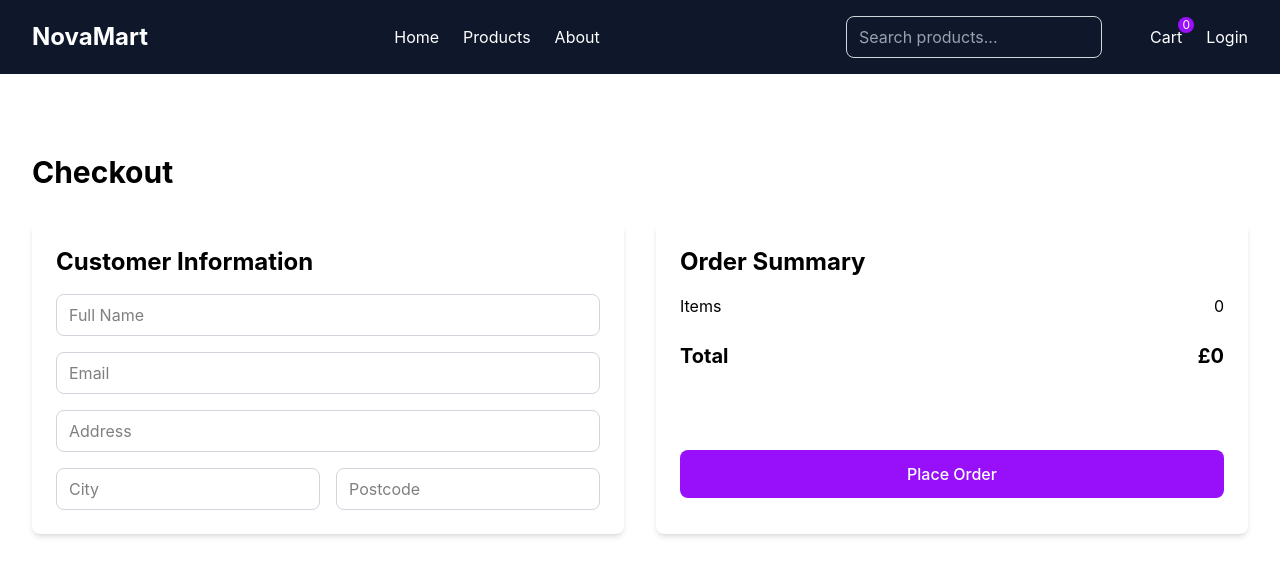
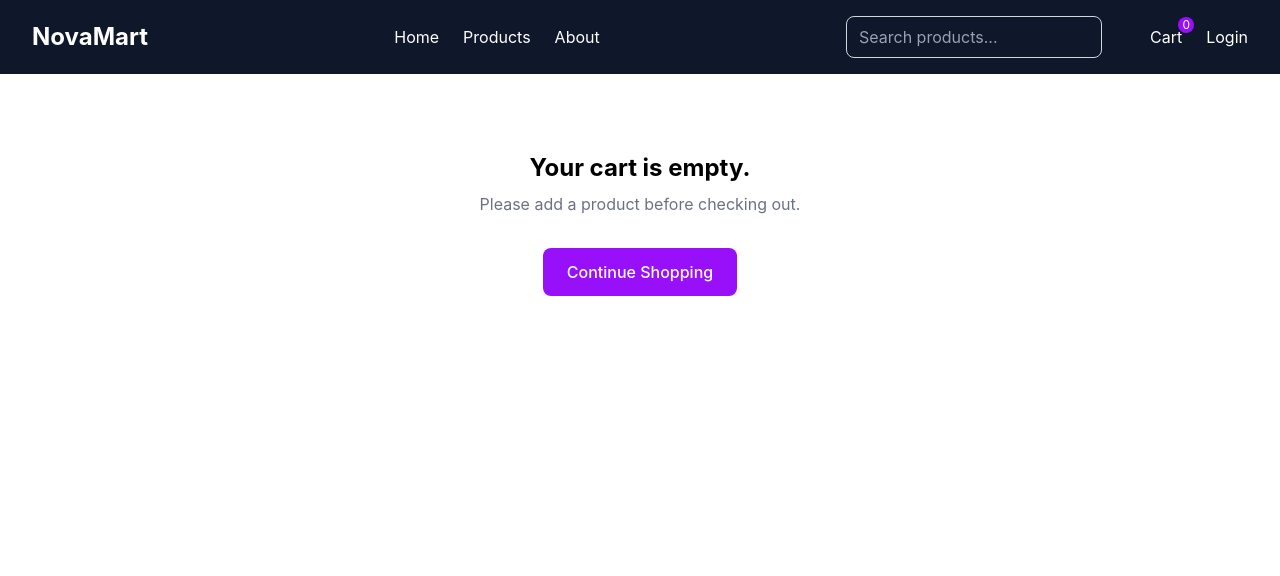
Before and after one commit to anitaAkhoondzade/novamart-react, a React (Vite) app: page /checkout in a window 1280 px wide. Shown: the top 576 px of the page. Built offline with nearby package versions, Linux system fonts and the light colour scheme.

Commit message:
refactor: polish cart and checkout flow

```diff
--- a/src/components/common/NoResults.jsx
+++ b/src/components/common/NoResults.jsx
@@ -1,9 +1,11 @@
-export default function NoResults({ title, description }) {
+export default function NoResults({ title, description, action }) {
   return (
-    <div className="flex flex-col items-center justify-center min-h-75">
+    <div className="flex min-h-75 flex-col items-center justify-center">
       <h2 className="text-2xl font-bold">{title}</h2>
 
       <p className="mt-2 text-gray-500">{description}</p>
+
+      {action && <div className="mt-6">{action}</div>}
     </div>
   );
 }
--- a/src/pages/Cart.jsx
+++ b/src/pages/Cart.jsx
@@ -12,6 +12,14 @@ export default function Cart() {
       <NoResults
         title="Your cart is empty."
         description="please choose a product"
+        action={
+          <Link
+            to="/products"
+            className="mt-2 inline-block rounded-lg bg-purple-600 px-6 py-3 font-medium text-white hover:bg-purple-700"
+          >
+            Continue Shopping
+          </Link>
+        }
       />
     );
   return (
--- a/src/pages/Checkout.jsx
+++ b/src/pages/Checkout.jsx
@@ -1,6 +1,7 @@
 import { useContext, useState } from "react";
 import { CartContext } from "../context/CartContext";
-import { useNavigate } from "react-router-dom";
+import { Link, useNavigate } from "react-router-dom";
+import NoResults from "../components/common/NoResults";
 
 export default function Checkout() {
   const [formData, setFormData] = useState({
@@ -10,13 +11,17 @@ export default function Checkout() {
     city: "",
     postcode: "",
   });
-  const { total, totalItems, clearCart } = useContext(CartContext);
+  const { cart, total, totalItems, clearCart } = useContext(CartContext);
 
   const orderId = `NM-${Date.now()}`;
   const navigate = useNavigate();
 
   function handleSubmit(e) {
     e.preventDefault();
+
+    if (cart.length === 0) {
+      return;
+    }
 
     if (
       !formData.name ||
@@ -34,6 +39,22 @@ export default function Checkout() {
     navigate("/order-success", {
       state: { orderId },
     });
+  }
+  if (cart.length === 0) {
+    return (
+      <NoResults
+        title="Your cart is empty."
+        description="Please add a product before checking out."
+        action={
+          <Link
+            to="/products"
+            className="mt-2 inline-block rounded-lg bg-purple-600 px-6 py-3 font-medium text-white hover:bg-purple-700"
+          >
+            Continue Shopping
+          </Link>
+        }
+      />
+    );
   }
 
   return (
@@ -55,6 +76,7 @@ export default function Checkout() {
                     name: e.target.value,
                   })
                 }
+                required
                 className="w-full rounded-lg border border-gray-300 px-3 py-2"
               />
 
@@ -68,6 +90,7 @@ export default function Checkout() {
                     email: e.target.value,
                   })
                 }
+                required
                 className="w-full rounded-lg border border-gray-300 px-3 py-2"
               />
 
@@ -81,6 +104,7 @@ export default function Checkout() {
                     address: e.target.value,
                   })
                 }
+                required
                 className="w-full rounded-lg border border-gray-300 px-3 py-2"
               />
 
@@ -95,6 +119,7 @@ export default function Checkout() {
                       city: e.target.value,
                     })
                   }
+                  required
                   className="w-full rounded-lg border border-gray-300 px-3 py-2"
                 />
 
@@ -108,6 +133,7 @@ export default function Checkout() {
                       postcode: e.target.value,
                     })
                   }
+                  required
                   className="w-full rounded-lg border border-gray-300 px-3 py-2"
                 />
               </div>
--- a/src/pages/OrderSuccess.jsx
+++ b/src/pages/OrderSuccess.jsx
@@ -1,8 +1,18 @@
 import { Link, useLocation } from "react-router-dom";
+import NoResults from "../components/common/NoResults";
 
 export default function OrderSuccess() {
   const location = useLocation();
-  const { orderId } = location.state;
+  const orderId = location.state?.orderId;
+
+  if (!orderId) {
+    return (
+      <NoResults
+        title="Order not found"
+        description="This order could not be found."
+      />
+    );
+  }
 
   return (
     <section className="max-w-7xl mx-auto px-8 py-20">
```
